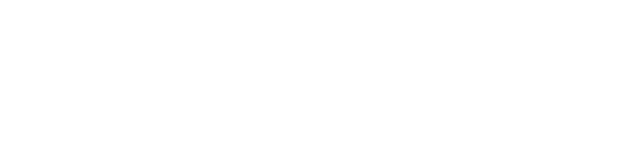
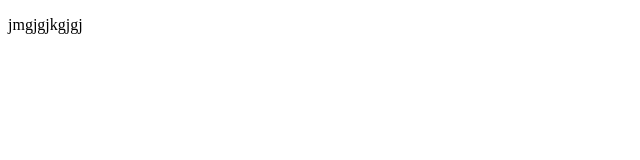
Before and after one commit to BrillianKrisnadi/dasarWeb3, a plain HTML site: page index.html in a window 1280 px wide. Shown: the whole page, without its empty margins (0-640 px from the left). Drawn offline with Linux system fonts and the light colour scheme.

Commit message:
dasarWeb3

```diff
--- a/index.html
+++ b/index.html
@@ -7,6 +7,6 @@
     <title>Document</title>
 </head>
 <body>
-
+    <p>jmgjgjkgjgj</p>
 </body>
 </html>
```
